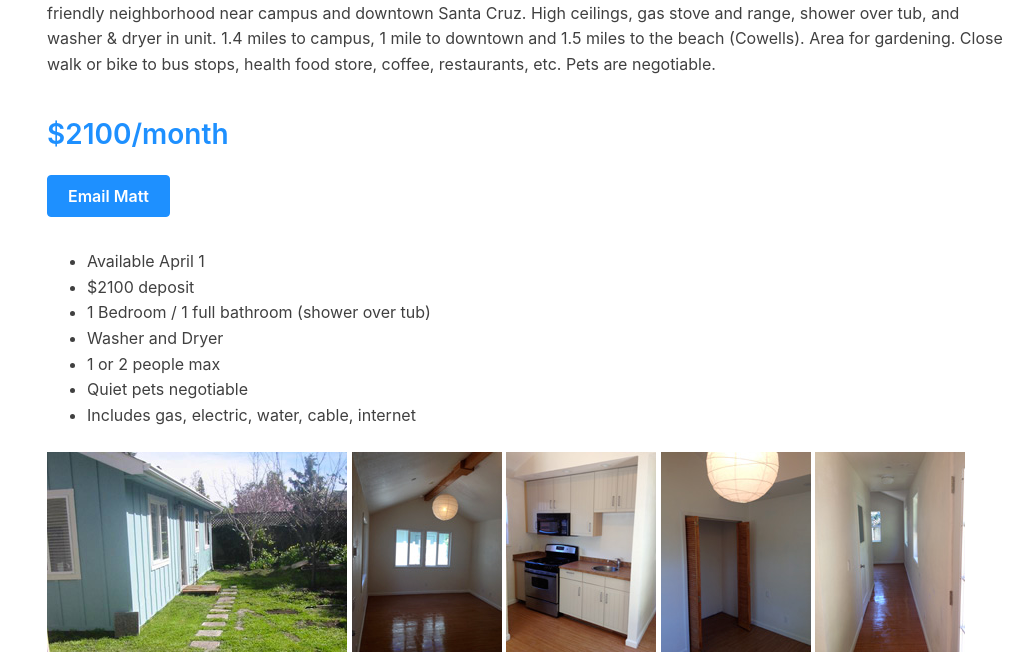
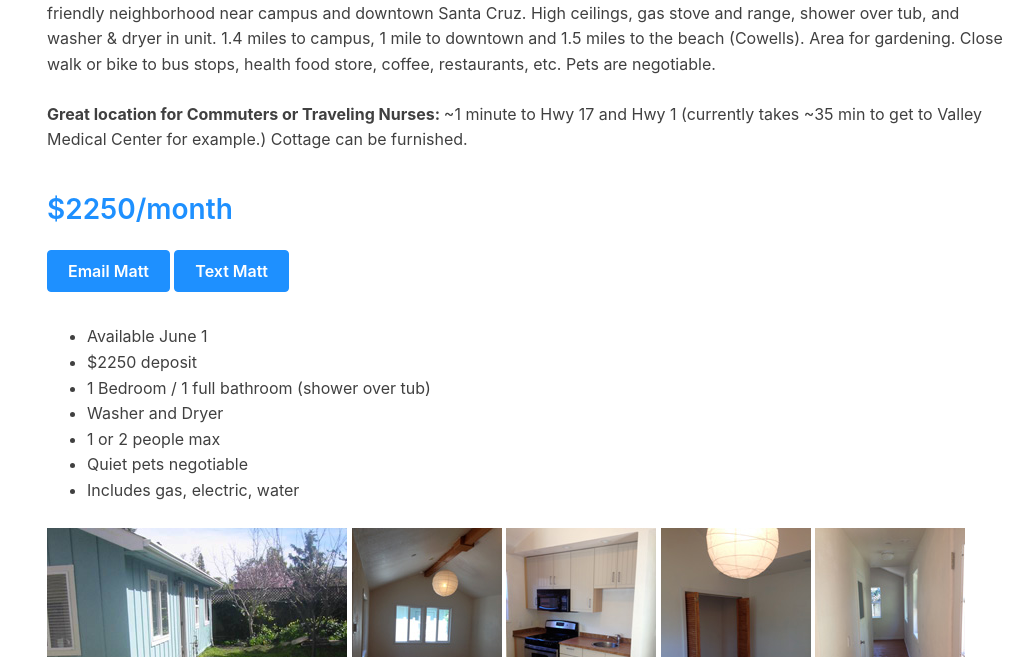
Before and after one commit to matto2/cute-cottage-for-rent_2023, an Eleventy site: page src/index.html in a window 1280 px wide. Shown: the part 116-773 px from the top of the page, without its empty margins (109-1142 px from the left). Built offline with nearby package versions, Linux system fonts and the light colour scheme; Eleventy itself is replaced by a stand-in of ours; files that its build step writes are made by us from their sources.

Commit message:
new available date and other changes

```diff
--- a/src/index.html
+++ b/src/index.html
@@ -17,18 +17,21 @@
  <h1>Cute Cottage for Rent!</h1>
 </div>
 <strong>Charming Cottage in Santa Cruz.</strong> 1 bedroom, 1 bath, in-law unit (conforming ADU) with private, fenced yard in peaceful, bike-friendly neighborhood near campus and downtown Santa Cruz. High ceilings, gas stove and range, shower over tub, and washer & dryer in unit. 1.4 miles to campus, 1 mile to downtown and 1.5 miles to the beach (Cowells). Area for gardening. Close walk or bike to bus stops, health food store, coffee, restaurants, etc. Pets are negotiable.
-<h3>$2100/month</h3>
+<p><p><strong>Great location for Commuters or Traveling Nurses: </strong>~1 minute to Hwy 17 and Hwy 1 (currently takes ~35 min to get to Valley Medical Center for example.) Cottage can be furnished.</p>
+<h3>$2250/month</h3>
 <a class="button" href="mailto:mattosurf@gmail.com">Email Matt</a>
+<a class="button" href="sms:+8314061190">Text Matt</a>
+
 <p>
   <ul>
-    <li>Available April 1</li>
-    <li>$2100 deposit</li>
+    <li>Available June 1</li>
+    <li>$2250 deposit</li>
     <li>1 Bedroom / 1 full bathroom (shower over tub)</li>
     <li>Washer and Dryer</li>
 <!-- <li>Private yard with gas BBQ</li> -->
     <li>1 or 2 people max</li>
     <li>Quiet pets negotiable</li>
-    <li>Includes gas, electric, water, cable, internet</li>
+    <li>Includes gas, electric, water</li>
   </ul>
   </p>
 <div class="grid">
```
